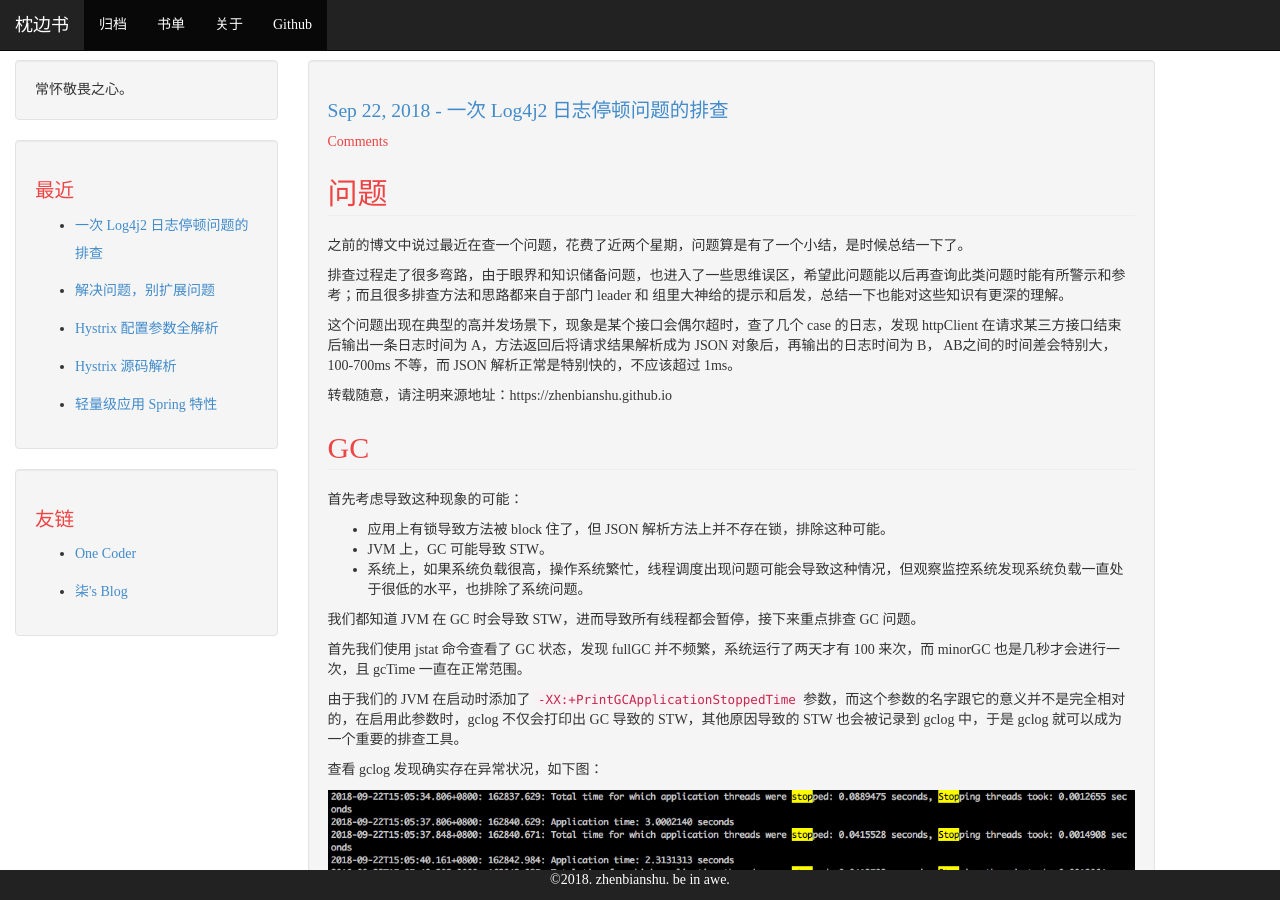
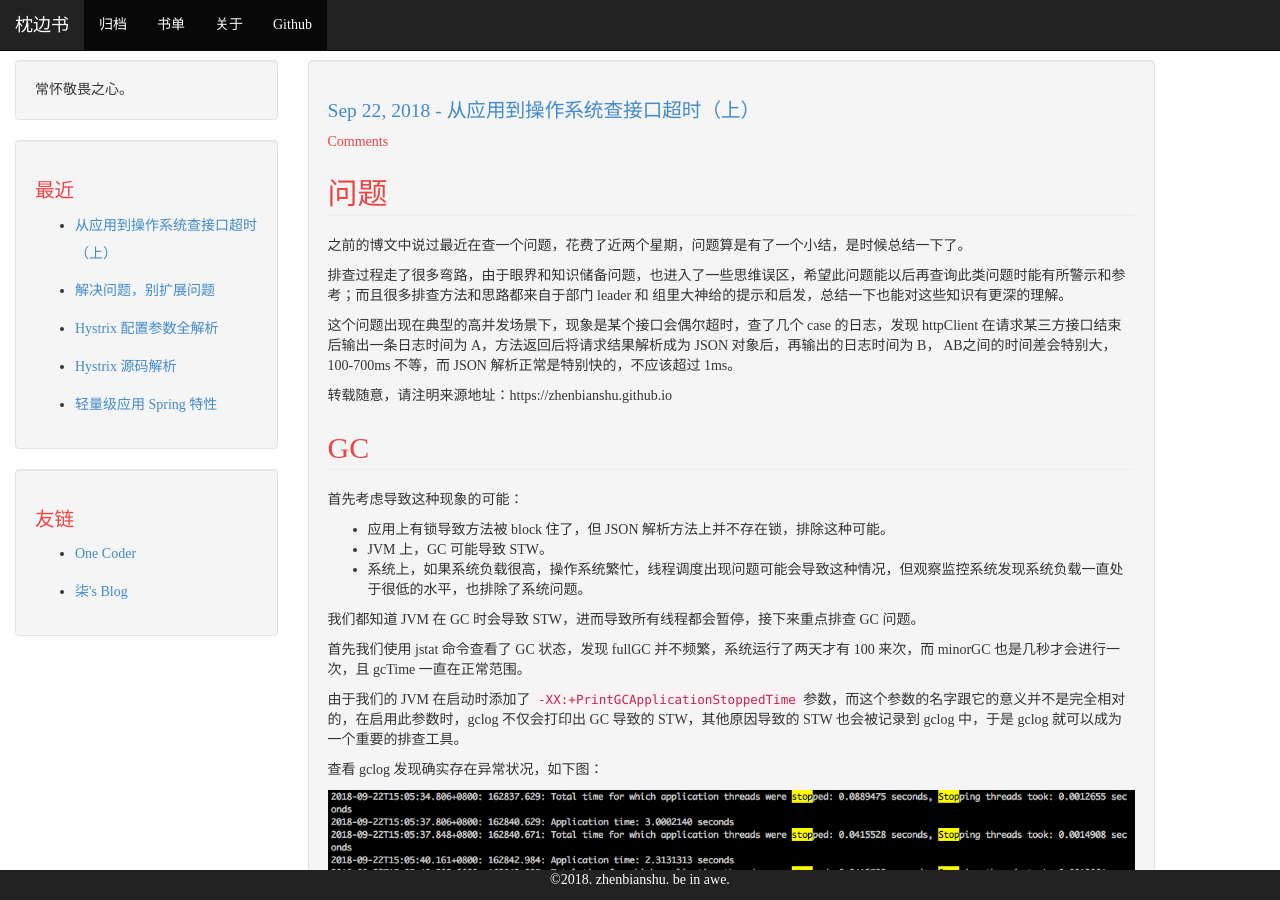
Before and after one commit to zhenbianshu/zhenbianshu.github.io, a Jekyll site: the page built from _posts/2018-09-22-app_to_os_solve_api_timeout_1.md, in a window 1280 px wide and 900 px high. Built offline with Jekyll 4.4.1, drawn with Linux system fonts in a browser that asks for light colours; comment, search, counter and statistics services are not loaded.

Commit message:
blog rename;

```diff
--- a/_posts/2018-09-22-a_log4j_stop_problem.md
+++ b/_posts/2018-09-22-app_to_os_solve_api_timeout_1.md
@@ -1,6 +1,6 @@
 ---
 layout: post
-title: "一次 Log4j2 日志停顿问题的排查"
+title: "从应用到操作系统查接口超时（上）"
 date: 2018-09-22 17:00:06 +0800
 comments: true
 ---
```
